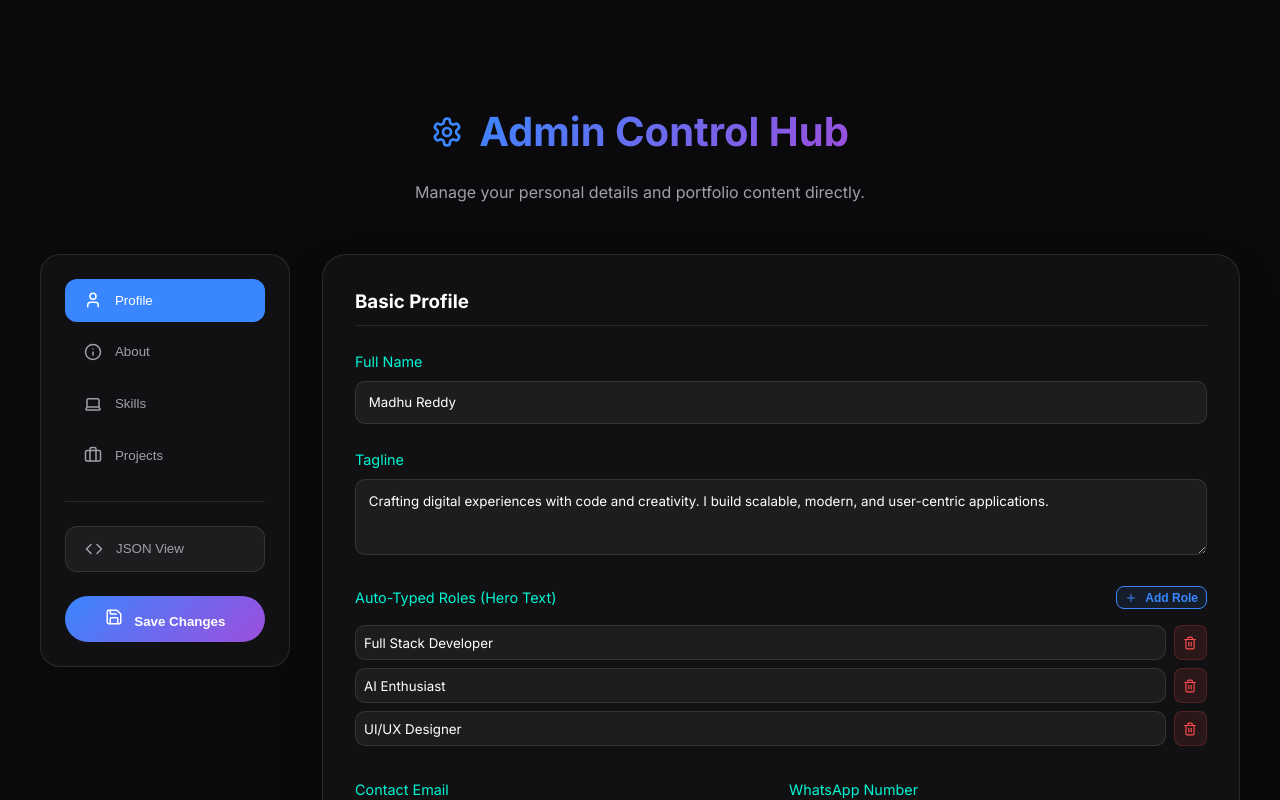
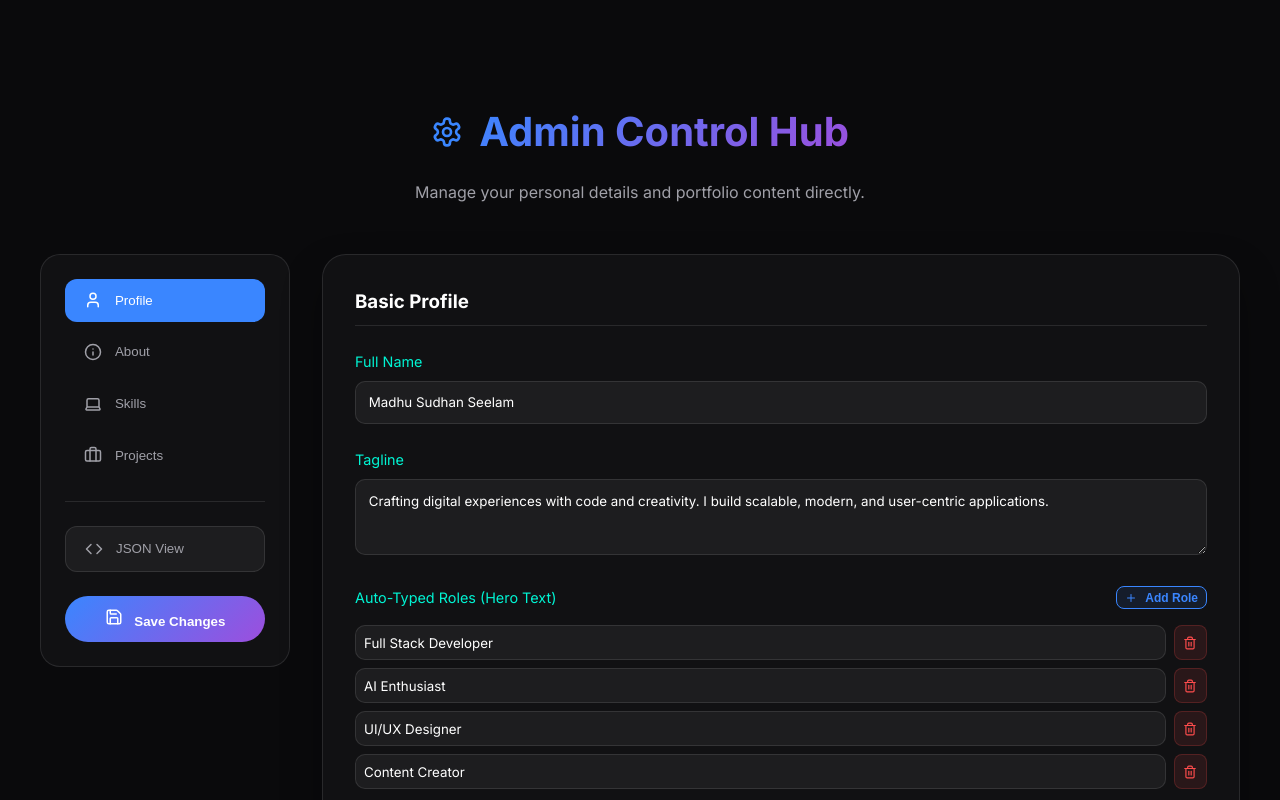
Before and after one commit to MadhuSudhanSeelam/My-Portfolio, a React (Vite) app: page /admin in a window 1280 px wide. Shown: the top 800 px of the page. Built offline with nearby package versions, Linux system fonts and the light colour scheme.

Commit message:
Update portfolio content

```diff
--- a/src/data/config.js
+++ b/src/data/config.js
@@ -1,64 +1,107 @@
 export const portfolioConfig = {
-    profile: {
-        name: "Madhu Reddy",
-        roles: ["Full Stack Developer", "AI Enthusiast", "UI/UX Designer"],
-        tagline: "Crafting digital experiences with code and creativity. I build scalable, modern, and user-centric applications.",
-        email: "contact@madhureddy.dev",
-        whatsapp: "919390444256",
-        github: "https://github.com/madhureddy",
-        linkedin: "https://linkedin.com/in/madhureddy"
+  "profile": {
+    "name": "Madhu Sudhan Seelam",
+    "roles": [
+      "Full Stack Developer",
+      "AI Enthusiast",
+      "UI/UX Designer",
+      "Content Creator"
+    ],
+    "tagline": "Crafting digital experiences with code and creativity. I build scalable, modern, and user-centric applications.",
+    "email": "contact@madhureddy.dev",
+    "whatsapp": "919390444256",
+    "github": "https://github.com/madhureddy",
+    "linkedin": "https://linkedin.com/in/madhureddy"
   },
-    about: {
-        bio: [
+  "about": {
+    "bio": [
       "I am a passionate student and aspiring developer dedicated to learning and building efficient solutions. My goal is to leverage my technical skills to create software that makes a real-world impact.",
       "I thrive in fast-paced environments and love solving complex problems with clean, elegant code. Always curious, always learning."
     ],
-        stats: [
-            { label: "Major", value: "Computer Science" },
-            { label: "Focus", value: "Web/AI Development" }
+    "stats": [
+      {
+        "label": "Major",
+        "value": "Computer Science"
+      },
+      {
+        "label": "Focus",
+        "value": "Web/AI Development"
+      },
+      {
+        "label": "Doing",
+        "value": "Data Structures"
+      }
     ]
   },
-    skillCategories: [
+  "skillCategories": [
     {
-            title: "Frontend",
-            color: "var(--accent-blue)",
-            skills: ["HTML5", "CSS3", "JavaScript", "React", "Tailwind", "Next.js"]
+      "title": "Frontend",
+      "color": "var(--accent-blue)",
+      "skills": [
+        "HTML5",
+        "CSS3",
+        "JavaScript",
+        "React"
+      ]
     },
     {
-            title: "Backend",
-            color: "var(--accent-purple)",
-            skills: ["Node.js", "Python", "MySQL", "Express", "MongoDB", "PostgreSQL"]
+      "title": "Backend",
+      "color": "var(--accent-purple)",
+      "skills": [
+        "Node.js",
+        "Python",
+        "MySQL",
+        "Express",
+        "MongoDB"
+      ]
     },
     {
-            title: "Design & Tools",
-            color: "var(--accent-cyan)",
-            skills: ["Figma", "UI/UX", "Git", "Vite", "Docker", "AWS"]
+      "title": "Design & Tools",
+      "color": "var(--accent-cyan)",
+      "skills": [
+        "Figma",
+        "UI/UX",
+        "Git",
+        "Vite"
+      ]
     }
   ],
-    projects: [
+  "projects": [
     {
-            title: "Smart Chatbot",
-            desc: "An AI-powered chatbot using natural language processing. Built with React and OpenAI API.",
-            image: "https://images.unsplash.com/photo-1555066931-4365d14bab8c?q=80&w=2070&auto=format&fit=crop",
-            demo: "#",
-            code: "#",
-            tags: ["React", "OpenAI", "Tailwind"]
+      "title": "Smart Chatbot",
+      "desc": "An AI-powered chatbot using natural language processing. Built with React and OpenAI API.",
+      "image": "https://images.unsplash.com/photo-1555066931-4365d14bab8c?q=80&w=2070&auto=format&fit=crop",
+      "demo": "#",
+      "code": "#",
+      "tags": [
+        "React",
+        "OpenAI",
+        "Tailwind"
+      ]
     },
     {
-            title: "Portfolio Site",
-            desc: "A modern, responsive portfolio built with glassmorphism design and React.",
-            image: "https://images.unsplash.com/photo-1551650975-87deedd944c3?q=80&w=1974&auto=format&fit=crop",
-            demo: "#",
-            code: "#",
-            tags: ["React", "Framer Motion", "Tailwind"]
+      "title": "Portfolio Site",
+      "desc": "A modern, responsive portfolio built with glassmorphism design and React.",
+      "image": "https://images.unsplash.com/photo-1551650975-87deedd944c3?q=80&w=1974&auto=format&fit=crop",
+      "demo": "#",
+      "code": "#",
+      "tags": [
+        "React",
+        "Framer Motion",
+        "Tailwind"
+      ]
     },
     {
-            title: "E-Comm App",
-            desc: "A full-featured shopping cart system with secure checkout and state management.",
-            image: "https://images.unsplash.com/photo-1460925895917-afdab827c52f?q=80&w=2015&auto=format&fit=crop",
-            demo: "#",
-            code: "#",
-            tags: ["React", "Redux", "Firebase"]
+      "title": "E-Comm App",
+      "desc": "A full-featured shopping cart system with secure checkout and state management.",
+      "image": "https://images.unsplash.com/photo-1460925895917-afdab827c52f?q=80&w=2015&auto=format&fit=crop",
+      "demo": "#",
+      "code": "#",
+      "tags": [
+        "React",
+        "Redux",
+        "Firebase"
+      ]
     }
   ]
 };
```
Lines whose indentation alone changed are shown as unchanged.
